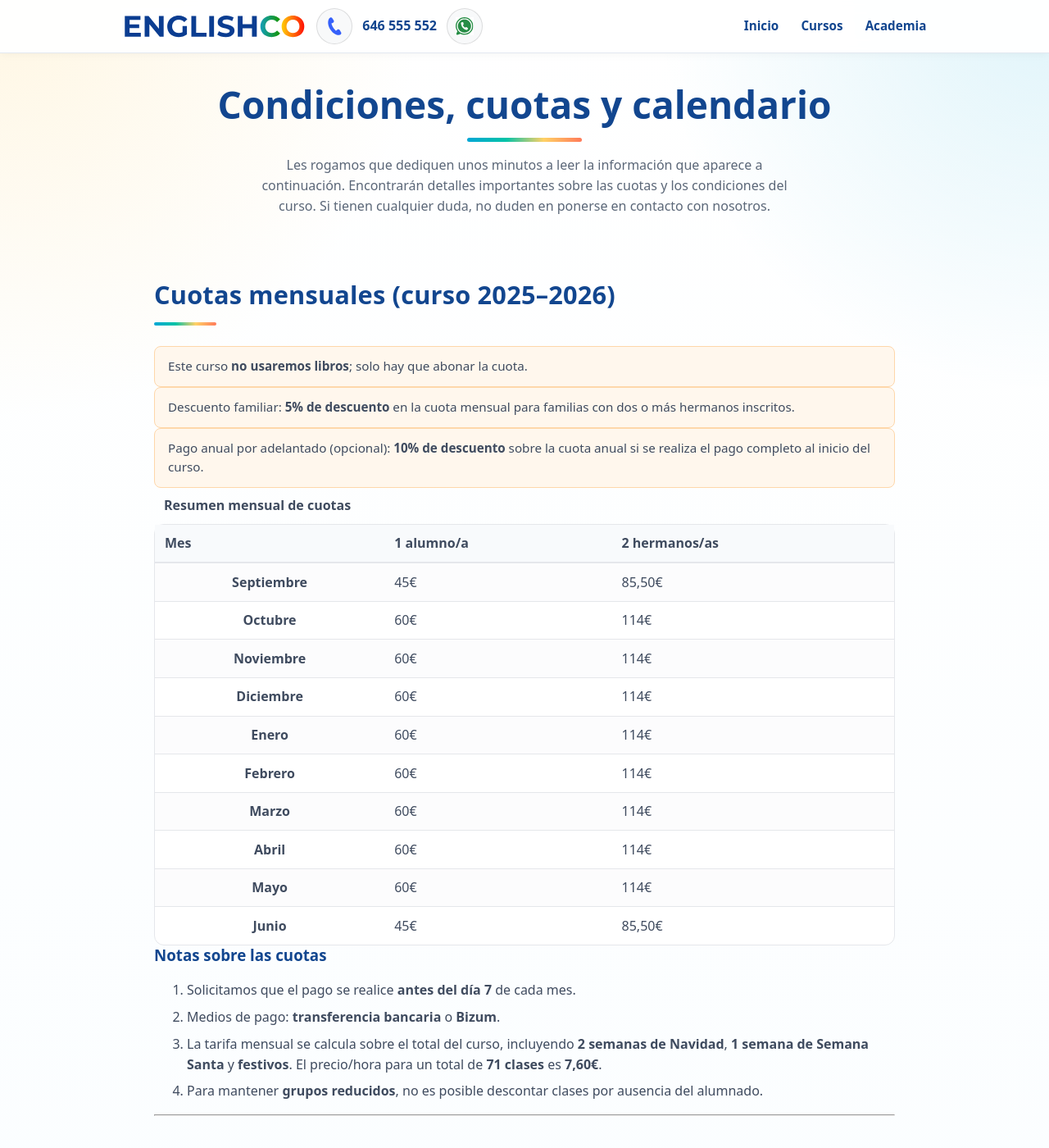
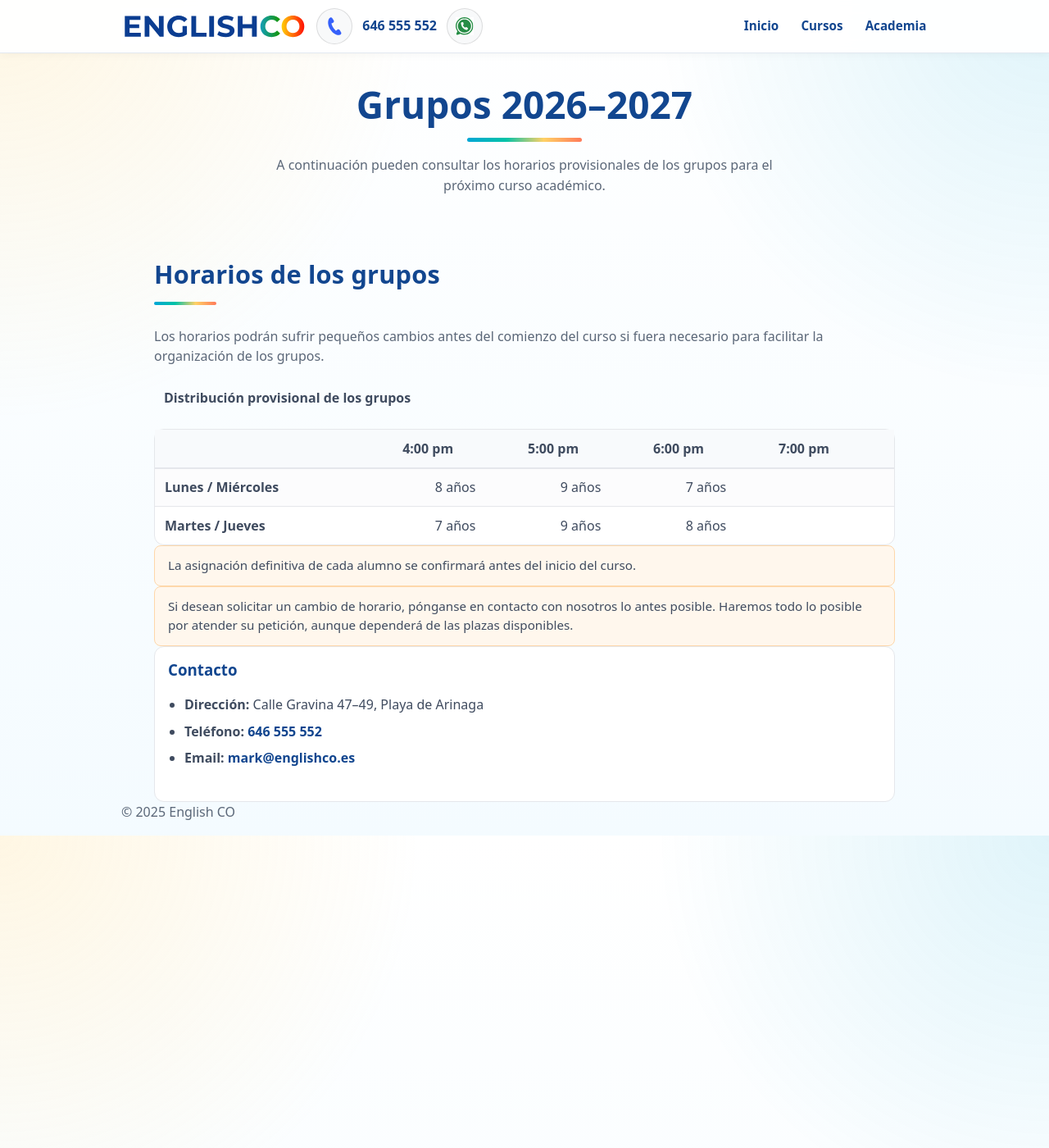
Before and after one commit to dixonbruce/englishco, a Jekyll site: the page built from grupos.html, in a window 1280 px wide and 1400 px high. Shown: the whole window at 82% size. Built offline with Jekyll 4.4.1, drawn with Linux system fonts in a browser that asks for light colours; some of the changed text lies outside the part shown.

Commit message:
Update grupos.html

```diff
--- a/grupos.html
+++ b/grupos.html
@@ -1,140 +1,129 @@
 ---
 layout: default
-title: "English Co – Condiciones y Cuotas"
-description: "Condiciones, cuotas y calendario del curso 2025-2026."
-section: "info"
-permalink: "/condiciones.html"
+title: "English Co – Grupos 2026"
+description: "Horarios provisionales de los grupos para el curso 2026–2027."
+section: "groups"
+permalink: "/grupos.html"
 ---
 
 <main id="main-content">
+
   <!-- Hero -->
   <section class="hero-light">
     <div class="container hero-inner">
-      <h1>Condiciones, cuotas y calendario</h1>
-        <p class="lead">
-          Les rogamos que dediquen unos minutos a leer la información que aparece a continuación. Encontrarán detalles importantes sobre las cuotas y los condiciones del curso. Si tienen cualquier duda, no duden en ponerse en contacto con nosotros.
-        </p>
+      <h1>Grupos 2026–2027</h1>
+
+      <p class="lead">
+        A continuación pueden consultar los horarios provisionales de los
+        grupos para el próximo curso académico.
+      </p>
     </div>
   </section>
 
-  <!-- Fees -->
+  <!-- Groups -->
   <section class="container stack">
-    <h2>Cuotas mensuales (curso 2025–2026)</h2>
 
-    <div class="note">
-      Este curso <strong>no usaremos libros</strong>; solo hay que abonar la cuota.
+    <h2>Horarios de los grupos</h2>
+
+    <p class="muted">
+      Los horarios podrán sufrir pequeños cambios antes del comienzo del curso
+      si fuera necesario para facilitar la organización de los grupos.
+    </p>
+
+    <div class="table-wrap">
+
+      <table class="fees groups">
+
+        <caption>
+          Distribución provisional de los grupos
+        </caption>
+
+        <thead>
+          <tr>
+            <th scope="col"></th>
+            <th scope="col">4:00 pm</th>
+            <th scope="col">5:00 pm</th>
+            <th scope="col">6:00 pm</th>
+            <th scope="col">7:00 pm</th>
+          </tr>
+        </thead>
+
+        <tbody>
+
+          <tr>
+            <th scope="row">Lunes / Miércoles</th>
+            <td>8 años</td>
+            <td>9 años</td>
+            <td>7 años</td>
+            <td></td>
+          </tr>
+
+          <tr>
+            <th scope="row">Martes / Jueves</th>
+            <td>7 años</td>
+            <td>9 años</td>
+            <td>8 años</td>
+            <td></td>
+          </tr>
+
+        </tbody>
+
+      </table>
+
     </div>
 
     <div class="note">
-      Descuento familiar: <strong>5% de descuento</strong> en la cuota mensual para familias con dos o más hermanos inscritos.
+      La asignación definitiva de cada alumno se confirmará antes del inicio del
+      curso.
     </div>
 
     <div class="note">
-      Pago anual por adelantado (opcional): <strong>10% de descuento</strong> sobre la cuota anual si se realiza el pago completo al inicio del curso.
-    </div>
-
-    <div class="table-wrap">
-      <table class="fees">
-        <caption>Resumen mensual de cuotas</caption>
-        <thead>
-          <tr>
-            <th scope="col">Mes</th>
-            <th scope="col">1 alumno/a</th>
-            <th scope="col">2 hermanos/as</th>
-          </tr>
-        </thead>
-        <tbody>
-          <tr><th scope="row">Septiembre</th><td>45€</td><td>85,50€</td></tr>
-          <tr><th scope="row">Octubre</th><td>60€</td><td>114€</td></tr>
-          <tr><th scope="row">Noviembre</th><td>60€</td><td>114€</td></tr>
-          <tr><th scope="row">Diciembre</th><td>60€</td><td>114€</td></tr>
-          <tr><th scope="row">Enero</th><td>60€</td><td>114€</td></tr>
-          <tr><th scope="row">Febrero</th><td>60€</td><td>114€</td></tr>
-          <tr><th scope="row">Marzo</th><td>60€</td><td>114€</td></tr>
-          <tr><th scope="row">Abril</th><td>60€</td><td>114€</td></tr>
-          <tr><th scope="row">Mayo</th><td>60€</td><td>114€</td></tr>
-          <tr><th scope="row">Junio</th><td>45€</td><td>85,50€</td></tr>
-        </tbody>
-      </table>
-    </div>
-
-    <!-- Notas sobre las cuotas (siempre visible) -->
-    <div class="small" id="notas-cuotas">
-      <h3>Notas sobre las cuotas</h3>
-      <ol>
-        <li>Solicitamos que el pago se realice <strong>antes del día 7</strong> de cada mes.</li>
-        <li>Medios de pago: <strong>transferencia bancaria</strong> o <strong>Bizum</strong>.</li>
-        <li>La tarifa mensual se calcula sobre el total del curso, incluyendo <strong>2 semanas de Navidad</strong>, <strong>1 semana de Semana Santa</strong> y <strong>festivos</strong>. El precio/hora para un total de <strong>71 clases</strong> es <strong>7,60€</strong>.</li>
-        <li>Para mantener <strong>grupos reducidos</strong>, no es posible descontar clases por ausencia del alumnado.</li>
-      </ol>
-
-    </div>
-
-    <hr/>
-
-    <h2>Organización y seguridad</h2>
-    <p>Por razones de seguridad, le pedimos que <strong>no se aproxime a la puerta</strong> de la academia hasta que su hijo/a esté entrando o saliendo, ya que el espacio frente a la entrada es limitado.</p>
-
-    <h3>Otras consideraciones</h3>
-    <ul>
-      <li>La <strong>puntualidad</strong> ayuda a evitar interrupciones en el desarrollo de la clase.</li>
-      <li>Traer <strong>estuche</strong> y <strong>botella de agua</strong> propios.</li>
-      <li>Siempre que sea posible, recomendamos usar el <strong>baño antes de la clase</strong> para aprovechar al máximo el tiempo.</li>
-      <li><strong>Fin de curso:</strong> las clases terminan el <strong>19 de junio de 2026</strong>.</li>
-    </ul>
-
-    <hr/>
-
-    <h2>Cómo realizar los pagos</h2>
-    <div class="pay">
-      <div>
-        <p><strong>Titular:</strong> Mark Dixon</p>
-        <p><strong>IBAN:</strong> <code>ES43 0128 0815 0301 0003 6275</code></p>
-        <p><strong>Bizum:</strong> 646 555 552</p>
-      </div>
-      <div class="concept">
-        <p><strong>Concepto:</strong> «Clases de inglés» y <em>nombre del estudiante(s)</em>.<br> No es necesario incluir el mes correspondiente.</p>
-      </div>
+      Si desean solicitar un cambio de horario, pónganse en contacto con
+      nosotros lo antes posible. Haremos todo lo posible por atender su
+      petición, aunque dependerá de las plazas disponibles.
     </div>
 
     <aside class="card">
       <h3>Contacto</h3>
+
       <ul class="plain">
         <li><strong>Dirección:</strong> Calle Gravina 47–49, Playa de Arinaga</li>
         <li><strong>Teléfono:</strong> <a href="tel:+34646555552">646 555 552</a></li>
         <li><strong>Email:</strong> <a href="mailto:mark@englishco.es">mark@englishco.es</a></li>
       </ul>
     </aside>
+
   </section>
 
-  <!-- Important dates -->
-  <section class="fechas container" aria-labelledby="fechas-title">
-    <h2 id="fechas-title">Fechas importantes 2025–2026</h2>
-    <p class="muted">Mostramos los días sin clase y los inicios/finales de cada trimestre.</p>
-
-    <!-- Banner (auto) -->
-    <div id="banner-hoy" class="banner" role="status" hidden></div>
-
-    <!-- Legend -->
-    <div class="legend">
-      <span><i class="key key--cerrado"></i> Cierre / sin clase</span>
-      <span><i class="key key--hito"></i> Inicio/fin de trimestre</span>
-      <span><i class="key key--hoy"></i> Hoy</span>
-    </div>
-
-    <div class="grid">
-      <aside class="card">
-        <h3>Trimestres</h3>
-        <ul id="lista-trimestres" class="plain"></ul>
-
-        <h3 class="mt">Cierres / sin clase</h3>
-        <ul id="lista-cierres" class="plain"></ul>
-      </aside>
-
-      <div id="mini-cal" class="mini-cal" aria-live="polite"></div>
-    </div>
-  </section>
 </main>
 
-<!-- Load calendar JS (put the file in /assets/js/fechas.js or similar) -->
-<script src="/assets/js/fechas.js" defer></script>
+<style>
+
+.groups {
+    width: 100%;
+    border-collapse: collapse;
+    text-align: center;
+}
+
+.groups caption {
+    text-align: left;
+    font-weight: 600;
+    margin-bottom: 1rem;
+}
+
+.groups th,
+.groups td {
+    padding: 0.9rem 1rem;
+}
+
+.groups thead th {
+    background: #f7f7f7;
+}
+
+.groups tbody th {
+    text-align: left;
+    white-space: nowrap;
+    font-weight: 600;
+}
+
+</style>
```
